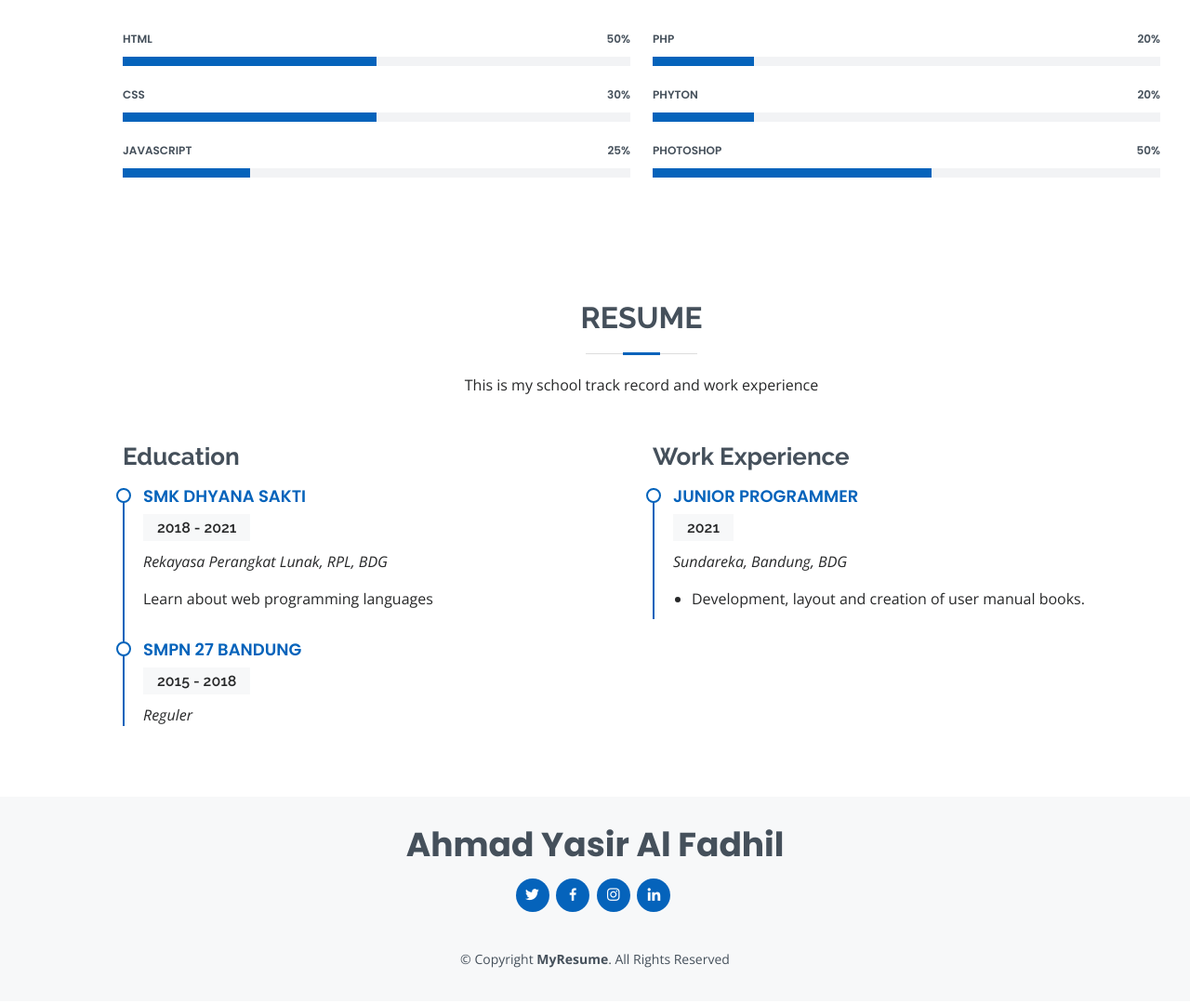
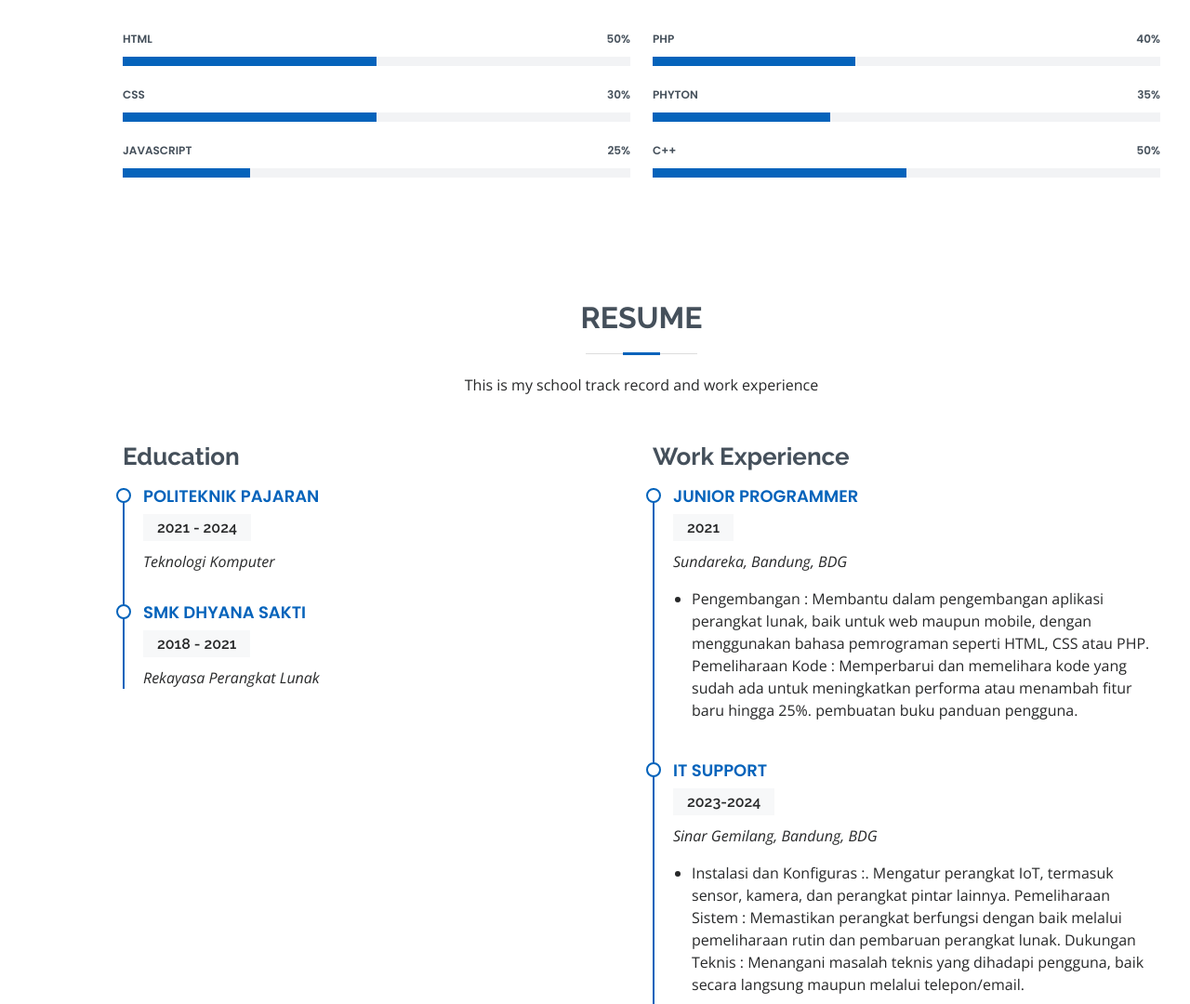
Before and after one commit to Ahmad453/cv, a plain HTML site: page index.html in a window 1280 px wide. Shown: the part 1720-2800 px from the top of the page at 93% size. Drawn offline with nearby package versions, Linux system fonts and the light colour scheme.

Commit message:
Update index.html

```diff
--- a/index.html
+++ b/index.html
@@ -96,8 +96,8 @@
               </div>
               <div class="col-lg-6">
                 <ul>
-                  <li><i class="bi bi-chevron-right"></i> <strong>Age:</strong> <span>18</span></li>
-                  <li><i class="bi bi-chevron-right"></i> <strong>Degree:</strong> <span>Junior</span></li>
+                  <li><i class="bi bi-chevron-right"></i> <strong>Age:</strong> <span>22</span></li>
+                  <li><i class="bi bi-chevron-right"></i> <strong>Degree:</strong> <span>Diploma 3</span></li>
                   <li><i class="bi bi-chevron-right"></i> <strong>Email:</strong> <span>ay939643@gmail.com</span></li>
                   <li><i class="bi bi-chevron-right"></i> <strong>Freelance:</strong> <span>Available</span></li>
                 </ul>
@@ -157,23 +157,23 @@
           <div class="col-lg-6">
 
             <div class="progress">
-              <span class="skill">PHP <i class="val">20%</i></span>
+              <span class="skill">PHP <i class="val">40%</i></span>
               <div class="progress-bar-wrap">
-                <div class="progress-bar" role="progressbar" aria-valuenow="20" aria-valuemin="0" aria-valuemax="100"></div>
+                <div class="progress-bar" role="progressbar" aria-valuenow="40" aria-valuemin="0" aria-valuemax="100"></div>
               </div>
             </div>
 
             <div class="progress">
-              <span class="skill">Phyton <i class="val">20%</i></span>
+              <span class="skill">Phyton <i class="val">35%</i></span>
               <div class="progress-bar-wrap">
-                <div class="progress-bar" role="progressbar" aria-valuenow="20" aria-valuemin="0" aria-valuemax="100"></div>
+                <div class="progress-bar" role="progressbar" aria-valuenow="35" aria-valuemin="0" aria-valuemax="100"></div>
               </div>
             </div>
 
             <div class="progress">
-              <span class="skill">Photoshop <i class="val">50%</i></span>
+              <span class="skill">C++ <i class="val">50%</i></span>
               <div class="progress-bar-wrap">
-                <div class="progress-bar" role="progressbar" aria-valuenow="55" aria-valuemin="0" aria-valuemax="100"></div>
+                <div class="progress-bar" role="progressbar" aria-valuenow="50" aria-valuemin="0" aria-valuemax="100"></div>
               </div>
             </div>
 
@@ -208,15 +208,14 @@
 
             <h3 class="resume-title">Education</h3>
             <div class="resume-item">
+              <h4>Politeknik Pajaran</h4>
+              <h5>2021 - 2024</h5>
+              <p><em>Teknologi Komputer</em></p>
+            </div>
+            <div class="resume-item">
               <h4>SMK Dhyana Sakti</h4>
               <h5>2018 - 2021</h5>
-              <p><em>Rekayasa Perangkat Lunak, RPL, BDG</em></p>
-              <p>Learn about web programming languages</p>
-            </div>
-            <div class="resume-item">
-              <h4>SMPN 27 Bandung</h4>
-              <h5>2015 - 2018</h5>
-              <p><em>Reguler</em></p>
+              <p><em>Rekayasa Perangkat Lunak</em></p>
             </div>
           </div>
           <div class="col-lg-6">
@@ -226,7 +225,24 @@
               <h5>2021</h5>
               <p><em>Sundareka, Bandung, BDG </em></p>
               <ul>
-                <li>Development, layout and creation of user manual books.</li>
+                <li>Pengembangan : Membantu dalam pengembangan aplikasi perangkat lunak, baik untuk web
+maupun mobile, dengan menggunakan bahasa pemrograman seperti HTML, CSS atau PHP.
+Pemeliharaan Kode : Memperbarui dan memelihara kode yang sudah ada untuk
+meningkatkan performa atau menambah fitur baru hingga 25%.
+pembuatan buku panduan pengguna.</li>
+              </ul>
+            </div>
+             <div class="resume-item">
+              <h4>IT Support</h4>
+              <h5>2023-2024</h5>
+              <p><em>Sinar Gemilang, Bandung, BDG </em></p>
+              <ul>
+                <li>Instalasi dan Konfiguras :. Mengatur perangkat IoT, termasuk sensor, kamera, dan perangkat
+pintar lainnya.
+Pemeliharaan Sistem : Memastikan perangkat berfungsi dengan baik melalui pemeliharaan
+rutin dan pembaruan perangkat lunak.
+Dukungan Teknis : Menangani masalah teknis yang dihadapi pengguna, baik secara langsung
+maupun melalui telepon/email.</li>
               </ul>
             </div>
           </div>
@@ -246,9 +262,6 @@
         <a href="#" class="facebook"><i class="bx bxl-facebook"></i></a>
         <a href="#" class="instagram"><i class="bx bxl-instagram"></i></a>
         <a href="#" class="linkedin"><i class="bx bxl-linkedin"></i></a>
-      </div>
-      <div class="copyright">
-        &copy; Copyright <strong><span>MyResume</span></strong>. All Rights Reserved
       </div>
       <div class="credits">
         <!-- All the links in the footer should remain intact. -->
```
